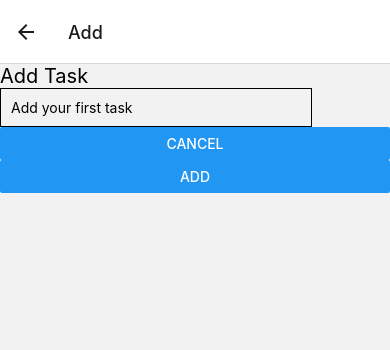
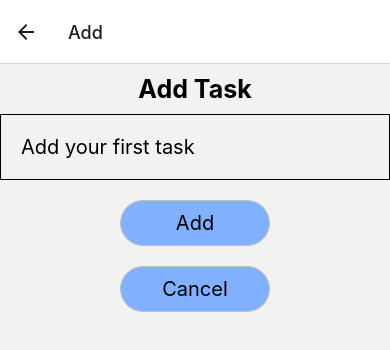
Before and after one commit to nolangwinter/ThreeDo, a React Native app: screen /Add in a window 390 px wide. Shown: the top 350 px of the page. Built offline with nearby package versions, Linux system fonts and the light colour scheme.

Commit message:
changed the buttons to pressables and added some more styling to the app

```diff
--- a/app.json
+++ b/app.json
@@ -21,10 +21,16 @@
       "adaptiveIcon": {
         "foregroundImage": "./assets/adaptive-icon.png",
         "backgroundColor": "#ffffff"
-      }
+      },
+      "package": "com.nolanwinter.ThreeDo"
     },
     "web": {
       "favicon": "./assets/favicon.png"
+    },
+    "extra": {
+      "eas": {
+        "projectId": "4c8b5052-7bc6-461f-b7ff-d50e3f205071"
+      }
     }
   }
 }
--- a/screens/Add.js
+++ b/screens/Add.js
@@ -1,4 +1,4 @@
-import { StyleSheet, Text, View, SafeAreaView, Button } from 'react-native'
+import { StyleSheet, Text, View, SafeAreaView, Button, Pressable } from 'react-native'
 import React from 'react'
 import AppContext from '../AppContext'
 import { TextInput } from 'react-native-gesture-handler';
@@ -13,8 +13,14 @@ const Add = ({navigation}) => {
             style={styles.input}
             onChangeText={context.setTask}
             value={context.tasks}/>
-      <Button title="Cancel" onPress={() => {navigation.goBack()}}/>
-      <Button title='Add' onPress={() => {context.addTask('foo'); navigation.goBack()}}/>
+      <Pressable style={styles.button} onPress={() => {context.addTask('foo'); navigation.goBack()}}>
+        <Text style={styles.buttonText}>Add</Text>
+      </Pressable>
+      {/* <Button title="Cancel" onPress={() => {navigation.goBack()}}/> */}
+      <Pressable style={styles.button} onPress={() => {navigation.goBack()}}>
+        <Text style={styles.buttonText}>Cancel</Text>
+      </Pressable>
+      {/* <Button title='Add' onPress={() => {context.addTask('foo'); navigation.goBack()}}/> */}
     </View>
   )
 }
@@ -27,12 +33,38 @@ const styles = StyleSheet.create({
     },
     label: {
         color:"black",
-        fontSize:20,
+        fontSize:25,
+        alignItems:"center",
+        justifyContent:"center",
+        textAlign:"center",
+        padding:10,
+        fontWeight:"bold",
+
     },
     input: {
-        width: '80%',
+        width:"100%",
         borderColor: 'black',
         borderWidth: 1,
-        padding: 10,
+        padding: 20,
+        fontSize:20,
+        marginBottom:10,
       },
+    button: {
+      backgroundColor: "#81b0ff",
+      padding:10,
+      marginLeft: "auto",
+      marginRight: "auto",
+      width: 150,
+      borderRadius: 25,
+      alignItems: "center",
+      justifyContent: "center",
+      flexDirection: "row",
+      alignItems: "center",
+      marginVertical:10,
+      borderColor: "#C0C0C0",
+      borderWidth: 0.8
+    },
+    buttonText: {
+      fontSize:20
+    }
 })
--- a/screens/FrontPage.js
+++ b/screens/FrontPage.js
@@ -1,4 +1,4 @@
-import { StyleSheet, Text, View, SafeAreaView, Button, FlatList, Switch} from 'react-native'
+import { StyleSheet, Text, View, SafeAreaView, Button, FlatList, Switch, Pressable} from 'react-native'
 import React, { useState } from 'react'
 import AppContext from '../AppContext'
 
@@ -10,7 +10,10 @@ const Home = ({navigation}) => {
     <SafeAreaView style={styles.screen}>
         <View style={styles.toggle}>
             <View style={styles.inputContainer}>
-                <Button title="Add Task" onPress={() => {navigation.navigate("Add")}} />
+                <Pressable style={styles.addTaskButton} onPress={() => {navigation.navigate("Add")}}>
+                    <Text>Add Task</Text>
+                </Pressable>
+                {/* <Button title="Add Task" onPress={() => {navigation.navigate("Add")}} /> */}
             </View>
             <View style={styles.container}>
                 <Text style={styles.completed}>Show Completed</Text>
@@ -68,7 +71,29 @@ const styles = StyleSheet.create({
       },
     completed: {
         marginLeft:10,
-        fontSize:20,
+        fontSize:13,
         fontWeight:"bold",
-    }
+        alignItems:"center",
+        padding:10
+    },
+    container: {
+        alignItems: 'center',
+        justifyContent: 'center',
+        flexDirection:"row"
+      },
+      addTaskButton: {
+        backgroundColor: "#81b0ff",
+        padding:10,
+        marginLeft: "auto",
+        marginRight: "auto",
+        width: 150,
+        borderRadius: 25,
+        alignItems: "center",
+        justifyContent: "center",
+        flexDirection: "row",
+        alignItems: "center",
+        marginVertical:10,
+        borderColor: "#C0C0C0",
+        borderWidth: 0.8
+      }
 });
```
Also changed, not shown: eas.json (added, +23 -0 lines), 1 other file (tests, documents, lock files or other folders).
